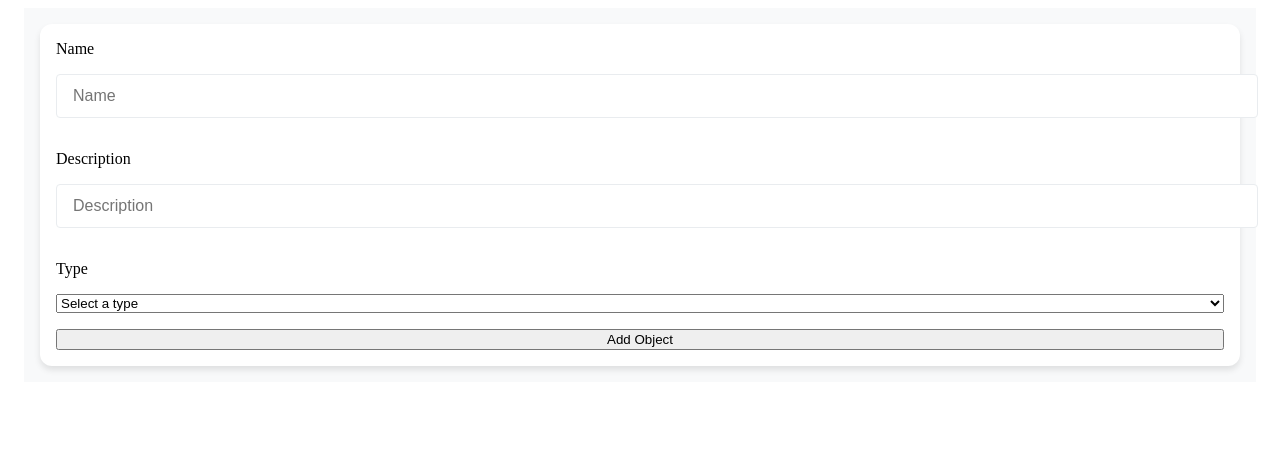
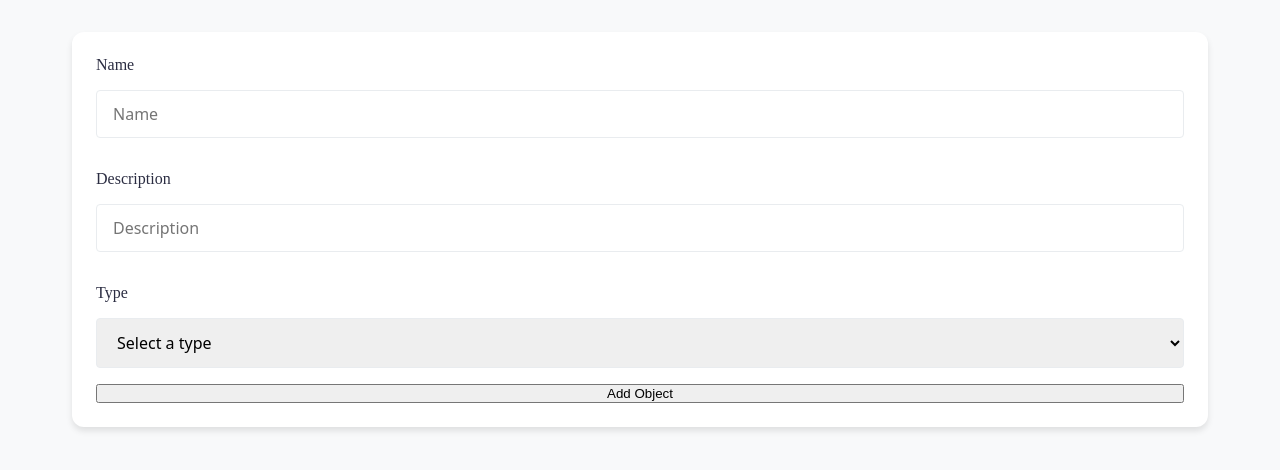
Before and after one commit to TomasGarciaDev/object-management-software, a React (Create React App) app: page / in a window 1280 px wide. Shown: the top 470 px of the page. Built offline with nearby package versions, Linux system fonts and the light colour scheme.

Commit message:
Styles:  CSS variables and styles inpurt and select

```diff
--- a/src/index.css
+++ b/src/index.css
@@ -1,3 +1,51 @@
+/* CSS Variables for consistent theming */
+:root {
+  /* Neutral Colors */
+  --color-background: #f8f9fa;
+  --color-surface: #ffffff;
+  --color-text: #2b2d42;
+  --color-border: #e9ecef;
+
+  /* Spacing */
+  --space-sm: 0.75rem;
+  --space-md: 1rem;
+  --space-lg: 1.5rem;
+
+  /* Typography */
+  --font-family: system-ui, -apple-system, BlinkMacSystemFont, "Segoe UI",
+    Roboto, Oxygen, Ubuntu, Cantarell, "Open Sans", "Helvetica Neue", sans-serif;
+  --font-size-sm: 0.875rem;
+  --font-size-md: 1rem;
+
+  /* Borders */
+  --border-radius-sm: 4px;
+  --border-radius-md: 8px;
+  --border-radius-lg: 12px;
+
+  /* Shadows */
+  --shadow-md: 0 4px 6px rgba(0, 0, 0, 0.1);
+
+  /* Transitions */
+  --transition-fast: 150ms ease;
+  --transition-normal: 250ms ease;
+}
+
+/* Base Styles */
+* {
+  box-sizing: border-box;
+  margin: 0;
+  padding: 0;
+}
+
+body {
+  max-width: 1200px;
+  margin: 0 auto;
+  padding: var(--space-md);
+  display: flex;
+  flex-direction: column;
+  background-color: var(--color-background);
+}
+
 /* App container  */
 .app {
   max-width: 1200px;
@@ -9,24 +57,42 @@
 }
 
 /* Form Styles */
-.form {
+form {
   display: flex;
   flex-direction: column;
-  gap: 1rem;
-  padding: 1rem;
-  background-color: #ffffff;
-  border-radius: 12px;
-  box-shadow: 0 4px 6px rgba(0, 0, 0, 0.1);
-  transition: 250ms ease;
+  gap: var(--space-md);
+  padding: var(--space-lg);
+  background-color: var(--color-surface);
+  border-radius: var(--border-radius-lg);
+  box-shadow: var(--shadow-md);
+  transition: box-shadow var(--transition-normal);
 }
 
 /* Input styles */
-input {
+.input {
   width: 100%;
-  padding: 0.75rem 1rem;
-  border: 1px solid #e9ecef;
-  border-radius: 4px;
-  font-size: 1rem;
-  margin-bottom: 1rem;
-  transition: border-color 150ms ease, box-shadow 150ms ease;
+  padding: var(--space-sm) var(--space-md);
+  border: 1px solid var(--color-border);
+  border-radius: var(--border-radius-sm);
+  font-family: var(--font-family);
+  font-size: var(--font-size-md);
+  margin-bottom: var(--space-md);
+  transition: border-color var(--transition-fast),
+    box-shadow var(--transition-fast);
 }
+
+label {
+  font-weight: 500;
+  color: #2b2d42;
+}
+
+input,
+select {
+  padding: var(--space-sm) var(--space-md);
+  border: 1px solid var(--color-border);
+  border-radius: var(--border-radius-sm);
+  font-family: var(--font-family);
+  font-size: var(--font-size-md);
+  transition: border-color var(--transition-fast),
+    box-shadow var(--transition-fast);
+}
```
